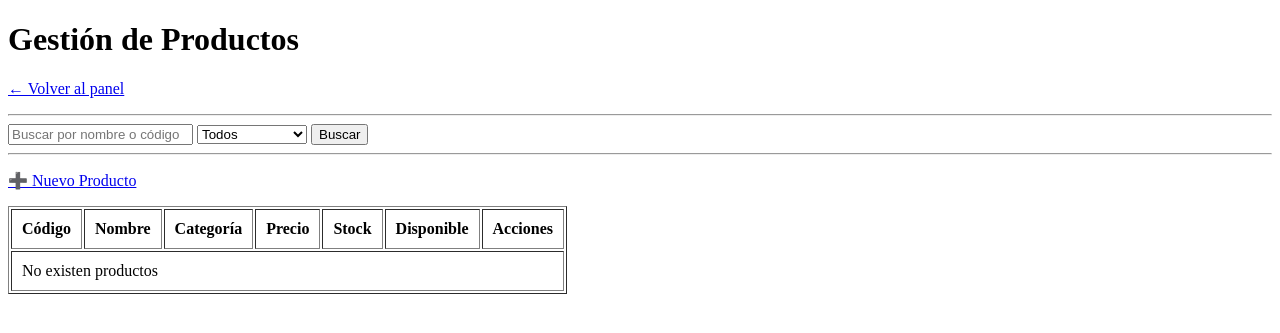
After one commit to gustavobugeno/CafeteriaFiores, a Django app: page /encargado/productos/ in a window 1280 px wide. The commit adds this page. Shown: the top 333 px of the page. Run offline with Django 5.2, Linux system fonts and the light colour scheme; the visitor is signed in with stand-in values (Sample User, id 1); data that the repository does not hold is empty.

Commit message:
[IA] Agregar README, bitácora y gestión de categorías/productos

```diff
--- a/cafeteria/views.py
+++ b/cafeteria/views.py
@@ -13,7 +13,10 @@ def inicio(request):
 
 @staff_member_required
 def panel_encargado(request):
-    return HttpResponse("Panel del Encargado")
+    return render(
+        request,
+        "panel_encargado.html"
+    )
 
 
 @login_required
@@ -50,3 +53,50 @@ def catalogo(request):
             "categorias": categorias
         }
     )
+
+
+@staff_member_required
+def lista_categorias(request):
+
+    categorias = Categoria.objects.all()
+
+    return render(
+        request,
+        "categorias/lista.html",
+        {
+            "categorias": categorias
+        }
+    )
+@staff_member_required
+def lista_productos(request):
+
+    productos = Producto.objects.all()
+
+    buscar = request.GET.get("buscar")
+
+    if buscar:
+        productos = productos.filter(
+            nombre__icontains=buscar
+        ) | Producto.objects.filter(
+            codigo__icontains=buscar
+        )
+
+    disponible = request.GET.get("disponible")
+
+    if disponible == "1":
+        productos = productos.filter(
+            disponible=True
+        )
+
+    elif disponible == "0":
+        productos = productos.filter(
+            disponible=False
+        )
+
+    return render(
+        request,
+        "productos/lista.html",
+        {
+            "productos": productos
+        }
+    )
--- a/cafeteriafiores/urls.py
+++ b/cafeteriafiores/urls.py
@@ -2,8 +2,14 @@ from django.contrib import admin
 from django.urls import path
 from django.contrib.auth import views as auth_views
 
+from cafeteria.views import (
+    inicio,
+    panel_encargado,
+    catalogo,
+    lista_categorias,
+    lista_productos
+)
 
-from cafeteria.views import inicio, panel_encargado, catalogo
 urlpatterns = [
     path('admin/', admin.site.urls),
 
@@ -26,13 +32,25 @@ urlpatterns = [
     ),
 
     path(
+        'encargado/categorias/',
+        lista_categorias,
+        name='lista_categorias'
+    ),
+
+    path(
+        'catalogo/',
+        catalogo,
+        name='catalogo'
+    ),
+
+    path(
         '',
         inicio,
         name='inicio'
     ),
     path(
-    'catalogo/',
-    catalogo,
-    name='catalogo'
-),
+    'encargado/productos/',
+    lista_productos,
+    name='lista_productos'
+    ),
 ]
--- /dev/null
+++ b/templates/productos/lista.html
@@ -0,0 +1,114 @@
+<!DOCTYPE html>
+<html lang="es">
+<head>
+    <meta charset="UTF-8">
+    <title>Gestión de Productos</title>
+</head>
+<body>
+
+    <h1>Gestión de Productos</h1>
+
+    <p>
+        <a href="{% url 'panel_encargado' %}">
+            ← Volver al panel
+        </a>
+    </p>
+
+    <hr>
+
+    <form method="get">
+
+        <input
+            type="text"
+            name="buscar"
+            placeholder="Buscar por nombre o código"
+        >
+
+        <select name="disponible">
+
+            <option value="">
+                Todos
+            </option>
+
+            <option value="1">
+                Disponibles
+            </option>
+
+            <option value="0">
+                No disponibles
+            </option>
+
+        </select>
+
+        <button type="submit">
+            Buscar
+        </button>
+
+    </form>
+
+    <hr>
+
+    <p>
+        <a href="#">
+            ➕ Nuevo Producto
+        </a>
+    </p>
+
+    <table border="1" cellpadding="10">
+
+        <tr>
+            <th>Código</th>
+            <th>Nombre</th>
+            <th>Categoría</th>
+            <th>Precio</th>
+            <th>Stock</th>
+            <th>Disponible</th>
+            <th>Acciones</th>
+        </tr>
+
+        {% for producto in productos %}
+
+        <tr>
+
+            <td>{{ producto.codigo }}</td>
+
+            <td>{{ producto.nombre }}</td>
+
+            <td>{{ producto.categoria.nombre }}</td>
+
+            <td>${{ producto.precio }}</td>
+
+            <td>{{ producto.stock }}</td>
+
+            <td>
+                {% if producto.disponible %}
+                    ✅ Sí
+                {% else %}
+                    ❌ No
+                {% endif %}
+            </td>
+
+            <td>
+                <a href="#">Ver</a>
+                |
+                <a href="#">Editar</a>
+                |
+                <a href="#">Eliminar</a>
+            </td>
+
+        </tr>
+
+        {% empty %}
+
+        <tr>
+            <td colspan="7">
+                No existen productos
+            </td>
+        </tr>
+
+        {% endfor %}
+
+    </table>
+
+</body>
+</html>
```
Also changed, not shown: bitacora_ia.md (added, +65 -0 lines), templates/categorias/Lista.html (added, +77 -0 lines), templates/inicio.html (+26 -1 lines), templates/panel_encargado.html (added, +55 -0 lines), readme.md (added), templates/categorias/nueva.html (added).
